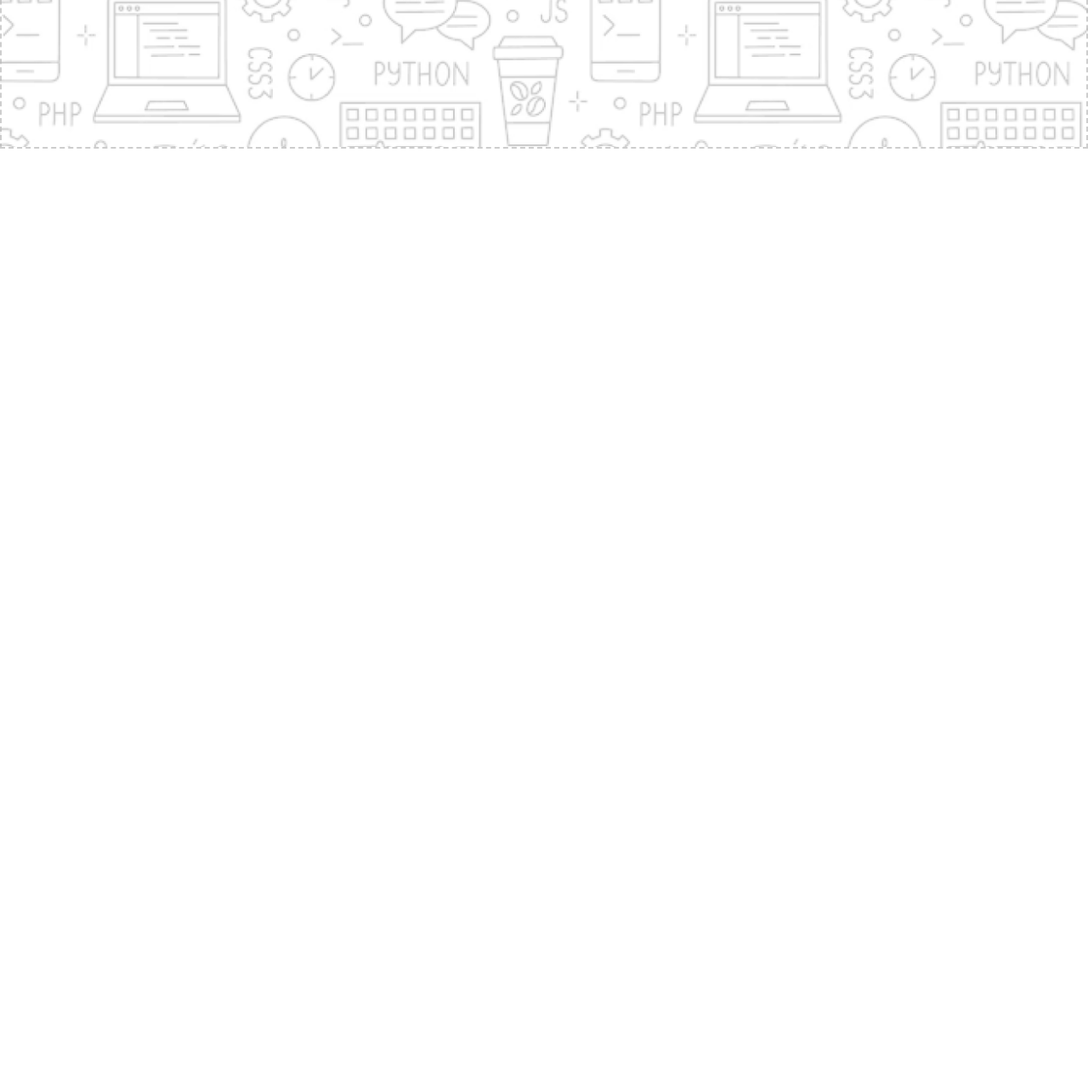
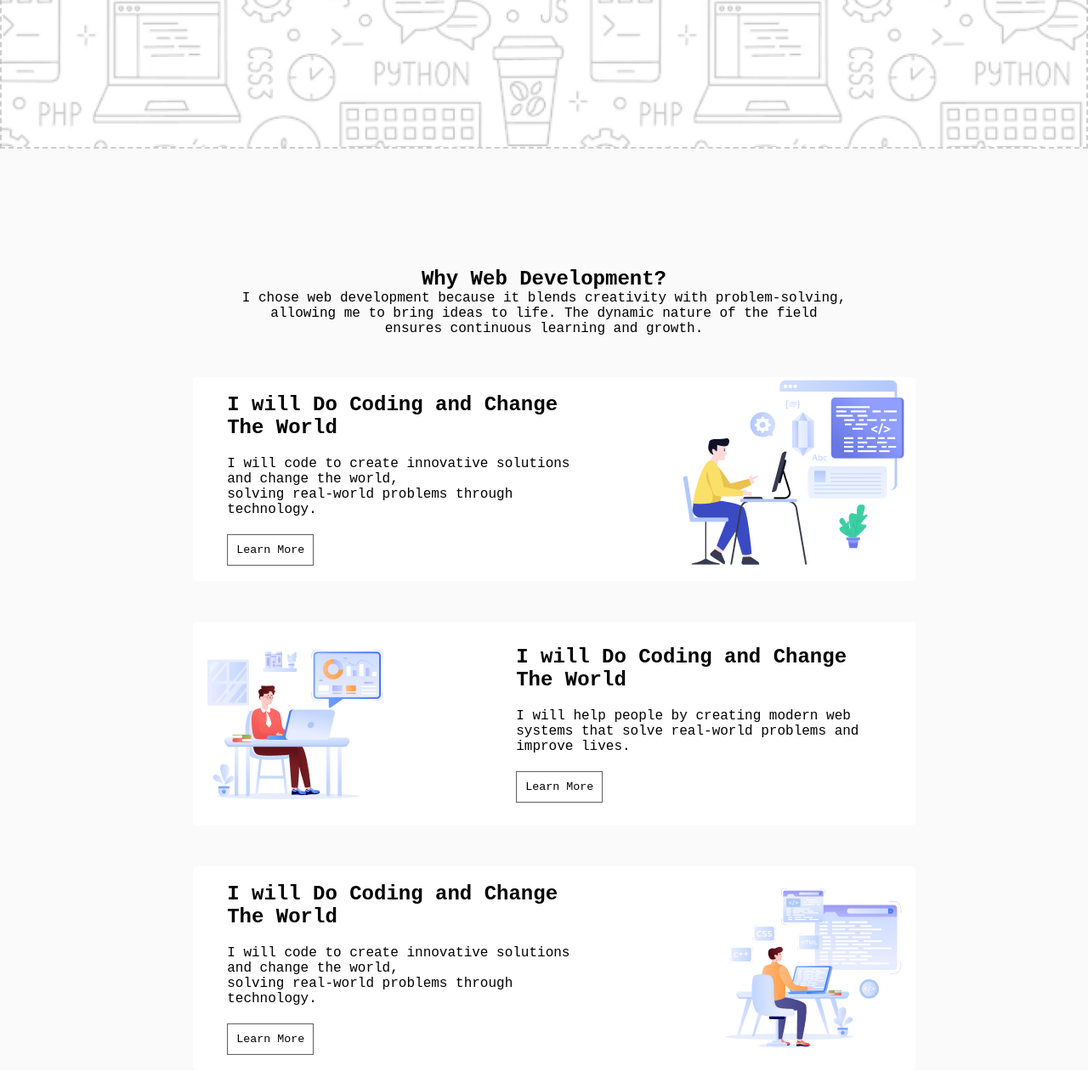
Before and after one commit to tahmidjihan/Assignment-1, a plain HTML site: page index.html in a window 1280 px wide. Shown: the part 569-1850 px from the top of the page at 85% size. Before the commit the page ends 800 px from the top, so only its background shows below. Drawn offline with Linux system fonts and the light colour scheme; a web font is replaced by a local one.

Commit message:
added why web development section.

```diff
--- a/index.html
+++ b/index.html
@@ -4,7 +4,7 @@
     <meta charset="UTF-8" />
     <meta name="viewport" content="width=device-width, initial-scale=1.0" />
     <link rel="stylesheet" href="style.css" />
-    <title>Document</title>
+    <title>Developer Portfolio</title>
   </head>
   <body>
     <header class="header">
@@ -14,7 +14,7 @@
             <a href="#"><h1>Tahmid J.</h1></a>
           </li>
           <li>
-            <a href=""><button class="btn">Download Resume</button></a>
+            <a href=""><button class="btn" style="border-radius: 7px;">Download Resume</button></a>
           </li>
         </ul>
       </nav>
@@ -31,10 +31,84 @@
             blend creativity with technical expertise,
           </p>
           <p>contributing to innovative digital solutions while achieving</p>
-          professional growth and financial independence.
+         <p> professional growth and financial independence.</p>
+         <a href=""><button class="headerbtn">Learn More</button></a>
         </div>
       </div>
     </header>
-    <main></main>
+    <main>
+      <section class="why">
+        <div class="section-header">
+          <h1>Why Web Development?</h1>
+          <p>
+            I chose web development because it blends creativity with
+            problem-solving,
+          </p>
+          <p>
+            allowing me to bring ideas to life. The dynamic nature of the field
+          </p>
+          <p>ensures continuous learning and growth.</p>
+        </div>
+        <div class="container">
+          <div class="content">
+            <div class="inner-content">
+              <div style="
+                padding-left: 30px;
+                padding-right: 30px;">
+            <h2>I will Do Coding and Change The World</h2>
+            <p style="margin-top: 20px;">
+              I will code to create innovative solutions and change the world,
+              <p>solving real-world problems through technology.</p>
+            </p>
+            <button class="btn btn-hover" style="margin-top: 20px;">Learn More</button>
+              </div>
+
+            </div>
+            <img src="assets/Layer_1.png" alt="">
+          </div>
+            </div>
+        </div>
+        <!-- 2ND -->
+        <div class="container">
+          <div class="content">
+            <img src="assets/Group 3.png" alt="">
+            <div class="inner-content">
+             <div style="
+                padding-left: 30px;
+                padding-right: 30px;">
+              <h2>I will Do Coding and Change The World</h2>
+            <p style="margin-top: 20px;">
+              I will help people by creating modern
+               web systems that solve real-world problems and improve lives.
+            </p>
+            <button class="btn btn-hover" style="margin-top: 20px;">Learn More</button>
+             </div>
+
+            </div>
+          </div>
+            </div>
+        </div>
+        <!-- 3RD  -->
+         <div class="container">
+          <div class="content">
+            <div class="inner-content">
+              <div style="
+                padding-left: 30px;
+                padding-right: 30px;">
+            <h2>I will Do Coding and Change The World</h2>
+            <p style="margin-top: 20px;">
+              I will code to create innovative solutions and change the world,
+              <p>solving real-world problems through technology.</p>
+            </p>
+            <button class="btn btn-hover" style="margin-top: 20px;">Learn More</button>
+              </div>
+
+            </div>
+            <img src="assets/Group 4.png" alt="">
+          </div>
+            </div>
+        </div>
+      </section>
+    </main>
   </body>
 </html>
--- a/style.css
+++ b/style.css
@@ -10,8 +10,18 @@
 .btn {
   padding: 10px;
   background: #fff;
-  border-radius: 7px;
   border: 1px solid #5f5f5f;
+}
+.btn-hover:hover {
+  padding: 10px;
+  background: #000000;
+  color: #fff;
+  border: 1px solid #5f5f5f;
+}
+.section-header {
+  display: flex;
+  flex-direction: column;
+  text-align: center;
 }
 /* nav */
 .nav ul {
@@ -46,3 +56,48 @@
   align-items: center;
   padding-top: 50px;
 }
+.headerbtn {
+  background: #000;
+  border: none;
+  color: #fff;
+  padding: 15px 30px;
+  margin-top: 20px;
+}
+.headerbtn:hover {
+  background: #fff;
+  border: 1px solid#000;
+  color: #000;
+}
+/* why-section */
+.why {
+  background: rgba(13, 19, 33, 0.02);
+}
+.why > .container > .content {
+  padding: 0px;
+  border-radius: 5px;
+  width: 850px;
+  height: 240px;
+  margin: 48px;
+}
+.why > .section-header {
+  padding-top: 140px;
+}
+.why > .container {
+  margin-left: 14vw;
+}
+.content {
+  display: flex;
+  align-items: center;
+  gap: 100px;
+  background: #fff;
+  padding: 60px;
+}
+.inner-content {
+  background: #fff;
+  box-shadow: #bbb;
+  padding-left: 10px;
+}
+.inner-content img {
+  height: 220px;
+  width: 260px;
+}
```
